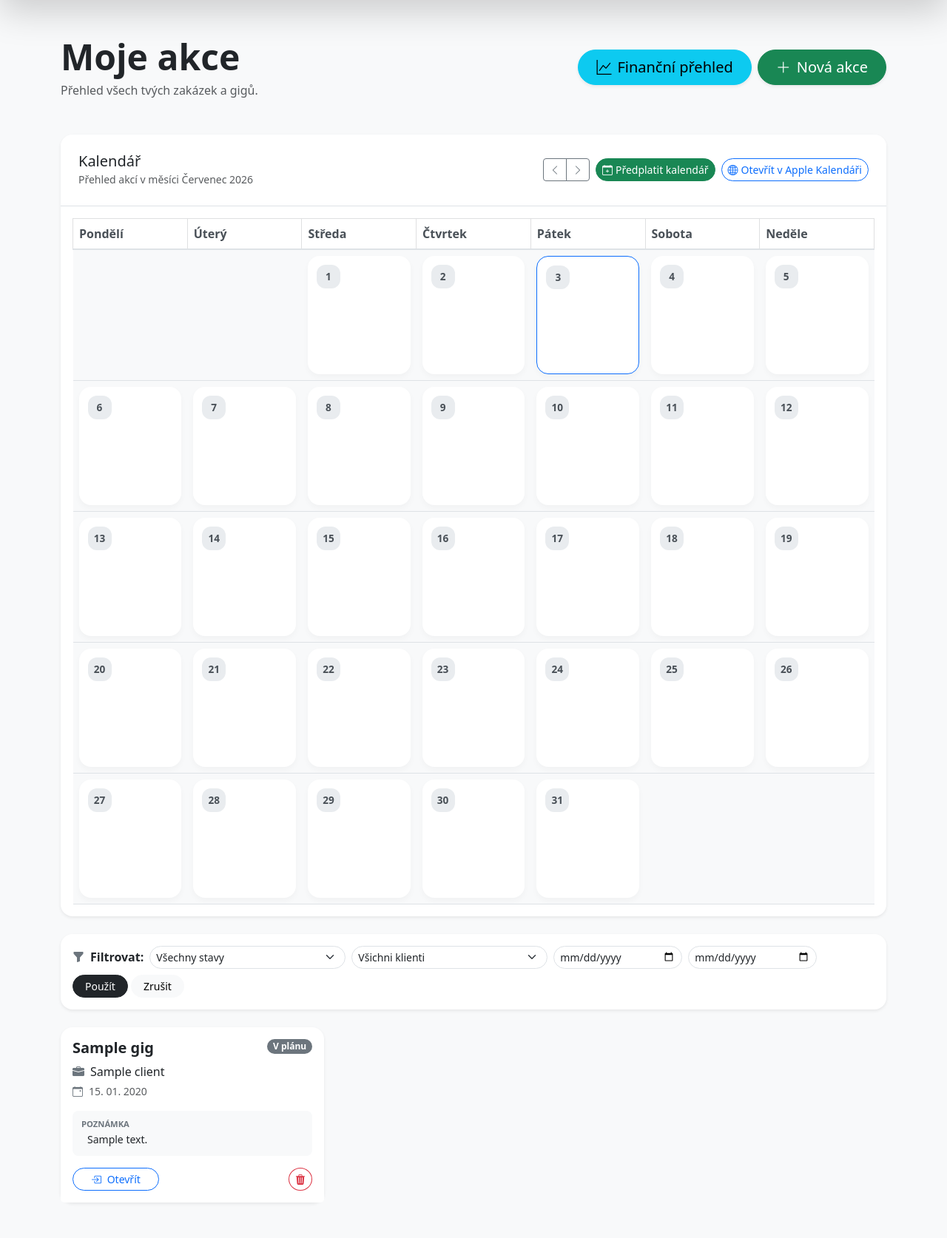
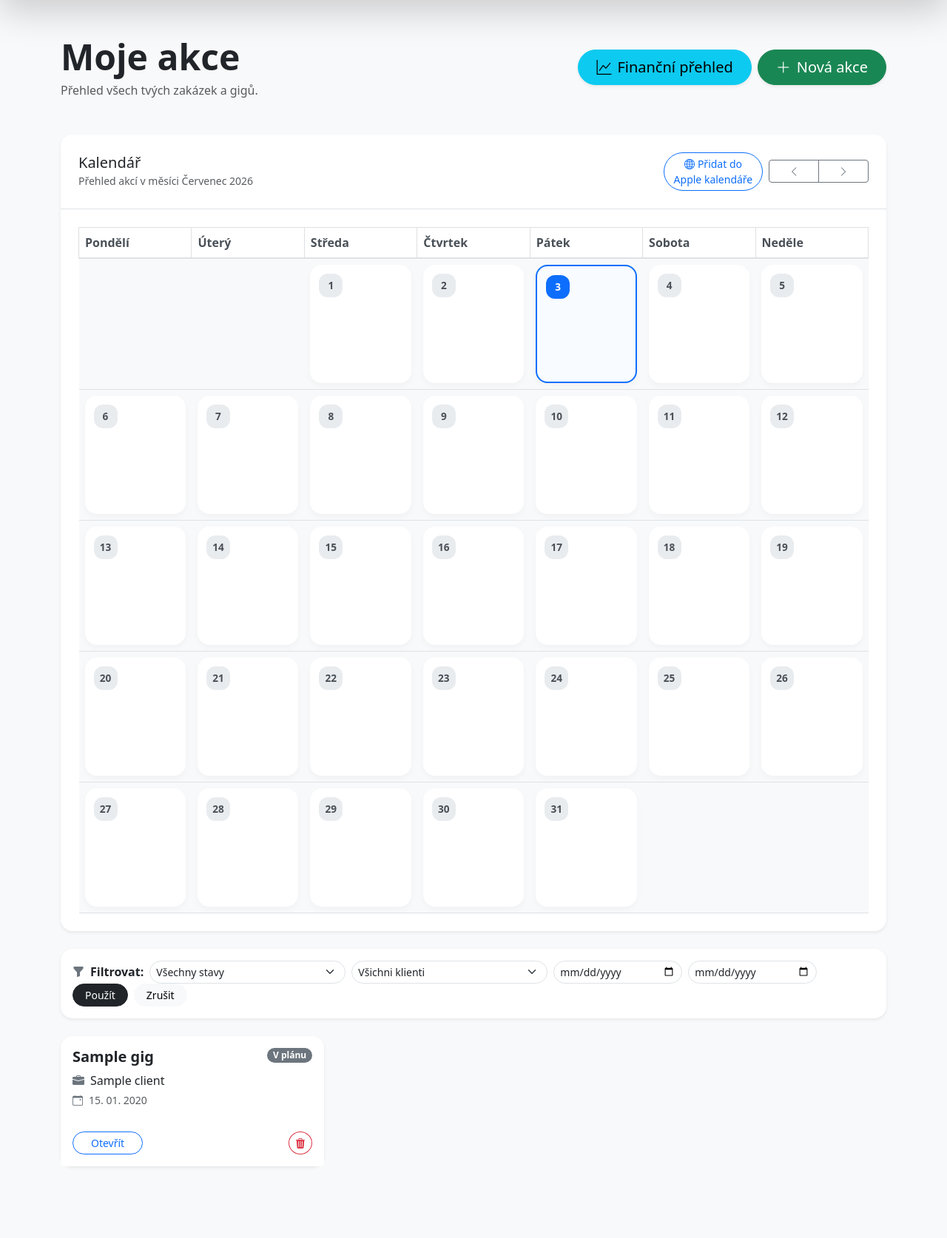
Before and after one commit to vacexx/zk4_rentapp, a Django app: page / in a window 1280 px wide. Shown: the part 92-1766 px from the top of the page at 74% size. After the commit the page ends 1670 px from the top, so only its background shows below. Run offline with Django 5.2, Linux system fonts and the light colour scheme; a user stored in the database is signed in; tables that the repository leaves empty hold one stand-in row (values such as "Sample post").

Commit message:
kalendar bug fix

```diff
--- a/app/templates/gigs/gig_list.html
+++ b/app/templates/gigs/gig_list.html
@@ -29,6 +29,7 @@
     border-radius: 1rem;
     padding: 0.75rem;
     box-shadow: 0 0.25rem 0.5rem rgba(0,0,0,0.03);
+    transition: all 0.2s ease;
 }
 .calendar-day-number {
     display: inline-flex;
@@ -55,116 +56,145 @@
     text-overflow: ellipsis;
     white-space: nowrap;
 }
+
+/* Status colors */
 .calendar-gig.planned { background: #6c757d; color: #fff; }
 .calendar-gig.ongoing { background: #ffc107; color: #212529; }
 .calendar-gig.done { background: #0d6efd; color: #fff; }
 .calendar-gig.paid { background: #198754; color: #fff; }
+
+/* Current day highlight (Desktop) */
 .calendar-day-highlight .calendar-day-card {
-    border: 1px solid #0d6efd;
+    border: 2px solid #0d6efd;
+    background-color: #f8fbff;
+}
+.calendar-day-highlight .calendar-day-number {
+    background: #0d6efd;
+    color: #fff;
 }
 .calendar-day-empty .calendar-day-card {
     background: #f1f3f5;
 }
-.calendar-legend .badge {
-    font-size: 0.75rem;
-    padding: 0.45rem 0.7rem;
+
+/* Tablet & Mobile: Vertical Stacked Week View */
+@media (max-width: 991.98px) {
+    .calendar-table, .calendar-table tbody {
+        display: block; width: 100%; border: none;
     }
-@media (max-width: 991.98px) {
-    .calendar-table th,
+    .calendar-table thead {
+        display: none; /* Hide standard headers */
+    }
+
+    /* Turn table rows (weeks) into standard vertical blocks */
+    .calendar-table tr.mobile-week-row {
+        display: block !important;
+        padding-bottom: 0.5rem;
+    }
+
+    /* JavaScript will toggle this to hide inactive weeks */
+    .calendar-table tr.d-mobile-none {
+        display: none !important;
+    }
+
+    /* Individual days become full-width vertically stacked cards */
     .calendar-table td {
-        min-width: 7.5rem;
-        padding: 0.35rem;
+        display: block;
+        width: 100%;
+        padding: 0;
+        border: none;
+        height: auto;
+        margin-bottom: 1rem; /* Space between stacked days */
     }
-    .calendar-table td {
-        height: auto;
+    .calendar-day-empty {
+        display: none !important; /* Don't show empty fillers on mobile/tablet */
     }
     .calendar-day-card {
-        min-height: 0;
-        padding: 0.65rem;
+        border: 1px solid #dee2e6;
+        border-radius: 1.25rem;
+        padding: 1.25rem;
+        height: auto;
+        box-shadow: 0 0.5rem 1rem rgba(0,0,0,0.05);
+    }
+    .mobile-day-name {
+        font-size: 0.85rem;
+        font-weight: 800;
+        text-transform: uppercase;
+        letter-spacing: 0.5px;
+        color: #6c757d;
+        margin-bottom: 0.5rem;
     }
     .calendar-gig {
-        font-size: 0.72rem;
-        padding: 0.3rem 0.45rem;
+        white-space: normal;
+        height: auto;
+        padding: 0.5rem 0.75rem;
+        font-size: 0.85rem;
+        margin-bottom: 0.35rem;
+        display: block; /* Ensure gigs stack cleanly inside the card */
     }
-}
-@media (max-width: 767.98px) {
-    .calendar-table th,
-    .calendar-table td {
-        min-width: 6rem;
-        padding: 0.25rem;
-    }
-    .calendar-day-card {
-        border-radius: 0.8rem;
-        padding: 0.6rem;
-    }
-    .calendar-day-number {
-        width: 1.85rem;
-        height: 1.85rem;
-        font-size: 0.8rem;
-    }
-    .calendar-gig {
-        padding: 0.25rem 0.4rem;
-        font-size: 0.7rem;
-    }
-    .calendar-table {
-        font-size: 0.88rem;
+
+    /* Enhanced highlight for today */
+    .calendar-day-highlight .calendar-day-card {
+        border: 2px solid #0d6efd;
+        box-shadow: 0 0.5rem 1rem rgba(13, 110, 253, 0.15);
     }
 }
 {% endblock %}
 
 {% block content %}
-    <div class="d-flex justify-content-between align-items-center mb-5">
+    <div class="d-flex flex-column flex-md-row justify-content-between align-items-md-center mb-5 gap-3">
         <div>
             <h1 class="display-5 fw-bold mb-0">Moje akce</h1>
             <p class="text-muted mt-1 mb-0">Přehled všech tvých zakázek a gigů.</p>
         </div>
-        <div class="d-flex gap-2">
-            <a href="{% url 'financial_overview' %}" class="btn btn-info btn-lg rounded-pill px-4 shadow-sm">
+        <div class="d-flex flex-wrap gap-2">
+            <a href="{% url 'financial_overview' %}" class="btn btn-info btn-lg rounded-pill px-4 shadow-sm flex-grow-1 flex-md-grow-0 text-center">
                 <i class="bi bi-graph-up me-2"></i>Finanční přehled
             </a>
-            <a href="{% url 'gig_create' %}" class="btn btn-success btn-lg rounded-pill px-4 shadow-sm">
+            <a href="{% url 'gig_create' %}" class="btn btn-success btn-lg rounded-pill px-4 shadow-sm flex-grow-1 flex-md-grow-0 text-center">
                 <i class="bi bi-plus-lg me-2"></i>Nová akce
             </a>
         </div>
     </div>
 
     <div class="card shadow-sm border-0 rounded-4 mb-4 bg-white">
-        <div class="card-header bg-white border-bottom rounded-top-4 p-4 d-flex justify-content-between align-items-center">
+        <div class="card-header bg-white border-bottom rounded-top-4 p-4 d-flex flex-column flex-md-row justify-content-between align-items-md-center gap-3">
             <div>
                 <h5 class="mb-0">Kalendář</h5>
                 <small class="text-muted">Přehled akcí v měsíci {{ calendar_data.month_name }} {{ calendar_data.year }}</small>
             </div>
             <div class="d-flex flex-column flex-sm-row gap-2 align-items-sm-center">
-                <div class="btn-group" role="group" aria-label="Měsíc přepínání">
-                    <a href="?month={{ calendar_data.prev_month }}&year={{ calendar_data.prev_year }}{% if current_status %}&status={{ current_status }}{% endif %}{% if current_client %}&client={{ current_client }}{% endif %}{% if date_from %}&date_from={{ date_from }}{% endif %}{% if date_to %}&date_to={{ date_to }}{% endif %}" class="btn btn-outline-secondary btn-sm">
+                <div class="d-flex flex-column flex-sm-row gap-2 w-100 w-sm-auto">
+                    <a href="{{ subscription_url_webcal }}" class="btn btn-outline-primary btn-sm rounded-pill w-100 text-center">
+                        <i class="bi bi-globe2 me-1"></i>Přidat do Apple kalendáře
+                    </a>
+                </div>
+                <div class="btn-group w-100 w-sm-auto" role="group">
+                    <a id="desktopPrevMonth" href="?month={{ calendar_data.prev_month }}&year={{ calendar_data.prev_year }}{% if current_status %}&status={{ current_status }}{% endif %}{% if current_client %}&client={{ current_client }}{% endif %}{% if date_from %}&date_from={{ date_from }}{% endif %}{% if date_to %}&date_to={{ date_to }}{% endif %}" class="btn btn-outline-secondary btn-sm">
                         <i class="bi bi-chevron-left"></i>
                     </a>
-                    <a href="?month={{ calendar_data.next_month }}&year={{ calendar_data.next_year }}{% if current_status %}&status={{ current_status }}{% endif %}{% if current_client %}&client={{ current_client }}{% endif %}{% if date_from %}&date_from={{ date_from }}{% endif %}{% if date_to %}&date_to={{ date_to }}{% endif %}" class="btn btn-outline-secondary btn-sm">
+                    <a id="desktopNextMonth" href="?month={{ calendar_data.next_month }}&year={{ calendar_data.next_year }}{% if current_status %}&status={{ current_status }}{% endif %}{% if current_client %}&client={{ current_client }}{% endif %}{% if date_from %}&date_from={{ date_from }}{% endif %}{% if date_to %}&date_to={{ date_to }}{% endif %}" class="btn btn-outline-secondary btn-sm">
                         <i class="bi bi-chevron-right"></i>
-                    </a>
-                </div>
-                <div class="d-flex flex-column flex-sm-row gap-2">
-                    <a href="{{ subscription_url }}" class="btn btn-success btn-sm rounded-pill">
-                        <i class="bi bi-calendar-plus me-1"></i>Předplatit kalendář
-                    </a>
-                    <a href="{{ subscription_url_webcal }}" class="btn btn-outline-primary btn-sm rounded-pill">
-                        <i class="bi bi-globe2 me-1"></i>Otevřít v Apple Kalendáři
                     </a>
                 </div>
             </div>
         </div>
-        <div class="card-body p-3">
-            <div class="table-responsive">
+        <div class="card-body p-3 p-lg-4">
+
+            <div class="d-flex d-lg-none justify-content-between align-items-center mb-4 bg-light p-2 rounded-pill">
+                <button id="btnPrevWeek" class="btn btn-sm btn-dark rounded-pill px-3">
+                    <i class="bi bi-chevron-left"></i>
+                </button>
+                <span id="mobileWeekLabel" class="fw-bold small text-uppercase text-secondary">Týden</span>
+                <button id="btnNextWeek" class="btn btn-sm btn-dark rounded-pill px-3">
+                    <i class="bi bi-chevron-right"></i>
+                </button>
+            </div>
+
+            <div class="table-responsive border-0 overflow-hidden">
                 <table class="table table-bordered calendar-table mb-0">
                     <thead class="table-light">
                         <tr>
-                            <th>Pondělí</th>
-                            <th>Úterý</th>
-                            <th>Středa</th>
-                            <th>Čtvrtek</th>
-                            <th>Pátek</th>
-                            <th>Sobota</th>
-                            <th>Neděle</th>
+                            <th>Pondělí</th><th>Úterý</th><th>Středa</th><th>Čtvrtek</th><th>Pátek</th><th>Sobota</th><th>Neděle</th>
                         </tr>
                     </thead>
                     <tbody>
@@ -174,7 +204,17 @@
                             <td class="align-top {% if not day.day %}calendar-day-empty{% elif day.day == today.day and calendar_data.month == today.month and calendar_data.year == today.year %}calendar-day-highlight{% endif %}">
                                 {% if day.day %}
                                 <div class="calendar-day-card">
-                                    <div class="d-flex justify-content-between align-items-start mb-2">
+                                    <div class="d-block d-lg-none mobile-day-name">
+                                        {% if forloop.counter0 == 0 %}Pondělí
+                                        {% elif forloop.counter0 == 1 %}Úterý
+                                        {% elif forloop.counter0 == 2 %}Středa
+                                        {% elif forloop.counter0 == 3 %}Čtvrtek
+                                        {% elif forloop.counter0 == 4 %}Pátek
+                                        {% elif forloop.counter0 == 5 %}Sobota
+                                        {% elif forloop.counter0 == 6 %}Neděle{% endif %}
+                                    </div>
+
+                                    <div class="d-flex justify-content-between align-items-center mb-3">
                                         <span class="calendar-day-number">{{ day.day }}</span>
                                         {% if day.gigs %}
                                             <span class="badge bg-secondary">{{ day.gigs|length }} akce</span>
@@ -200,10 +240,10 @@
     <div class="card shadow-sm border-0 rounded-4 mb-4 bg-white">
         <div class="card-body p-3">
             <form method="GET" class="row g-2 align-items-center">
-            <div class="col-md-auto">
+                <div class="col-12 col-md-auto mb-2 mb-md-0">
                     <i class="bi bi-funnel-fill text-secondary me-2"></i><strong>Filtrovat:</strong>
                 </div>
-            <div class="col-md-3">
+                <div class="col-6 col-md-3">
                     <select name="status" class="form-select form-select-sm rounded-pill">
                         <option value="">Všechny stavy</option>
                         <option value="planned" {% if current_status == 'planned' %}selected{% endif %}>V plánu</option>
@@ -212,7 +252,7 @@
                         <option value="paid" {% if current_status == 'paid' %}selected{% endif %}>Zaplaceno</option>
                     </select>
                 </div>
-            <div class="col-md-3">
+                <div class="col-6 col-md-3">
                     <select name="client" class="form-select form-select-sm rounded-pill">
                         <option value="">Všichni klienti</option>
                         {% for client in clients %}
@@ -220,15 +260,15 @@
                         {% endfor %}
                     </select>
                 </div>
-            <div class="col-md-2">
+                <div class="col-6 col-md-2">
                     <input type="date" name="date_from" value="{{ date_from }}" class="form-control form-control-sm rounded-pill" placeholder="Od" />
                 </div>
-            <div class="col-md-2">
+                <div class="col-6 col-md-2">
                     <input type="date" name="date_to" value="{{ date_to }}" class="form-control form-control-sm rounded-pill" placeholder="Do" />
                 </div>
-            <div class="col-md-auto">
-                <button type="submit" class="btn btn-dark btn-sm rounded-pill px-3">Použít</button>
-                <a href="{% url 'gig_list' %}" class="btn btn-light btn-sm rounded-pill px-3">Zrušit</a>
+                <div class="col-12 col-md-auto mt-2 mt-md-0 d-flex gap-2">
+                    <button type="submit" class="btn btn-dark btn-sm rounded-pill px-3 flex-grow-1 flex-md-grow-0">Použít</button>
+                    <a href="{% url 'gig_list' %}" class="btn btn-light btn-sm rounded-pill px-3 flex-grow-1 flex-md-grow-0 text-center">Zrušit</a>
                 </div>
             </form>
         </div>
@@ -243,42 +283,17 @@
                         <h5 class="card-title fw-bold mb-0">
                             <a href="{% url 'gig_detail' gig.id %}" class="text-decoration-none text-dark">{{ gig.name }}</a>
                         </h5>
-
-                        {% if gig.status == 'planned' %}
-                            <span class="badge bg-secondary rounded-pill">V plánu</span>
-                        {% elif gig.status == 'ongoing' %}
-                            <span class="badge bg-warning text-dark rounded-pill">Probíhá</span>
-                        {% elif gig.status == 'done' %}
-                            <span class="badge bg-primary rounded-pill">Hotovo</span>
-                        {% elif gig.status == 'paid' %}
-                            <span class="badge bg-success rounded-pill">Zaplaceno</span>
-                        {% else %}
-                            <span class="badge bg-secondary rounded-pill">Neznámý</span>
-                        {% endif %}
+                        {% if gig.status == 'planned' %}<span class="badge bg-secondary rounded-pill">V plánu</span>
+                        {% elif gig.status == 'ongoing' %}<span class="badge bg-warning text-dark rounded-pill">Probíhá</span>
+                        {% elif gig.status == 'done' %}<span class="badge bg-primary rounded-pill">Hotovo</span>
+                        {% elif gig.status == 'paid' %}<span class="badge bg-success rounded-pill">Zaplaceno</span>{% endif %}
                     </div>
                     <div class="mb-1"><i class="bi bi-briefcase-fill me-2 text-secondary"></i>{{ gig.client.name|default:"Bez klienta" }}</div>
-
-                    <div class="text-muted small mb-3">
-                        <div><i class="bi bi-calendar-event me-2 text-secondary"></i>{{ gig.date|date:"d. m. Y" }}</div>
+                    <div class="text-muted small mb-3"><div><i class="bi bi-calendar-event me-2 text-secondary"></i>{{ gig.date|date:"d. m. Y" }}</div></div>
                 </div>
-
-                    {% if gig.notes %}
-                    <div class="p-1 bg-light rounded-3 mt-auto">
-                        <small class="ms-2 text-secondary fw-bold text-uppercase" style="font-size: 0.7rem;">Poznámka</small>
-                        <p class="ms-3 mb-2 text-dark small mb-0 note-text" title="{{ gig.notes }}">
-                            {{ gig.notes }}
-                        </p>
-                    </div>
-                    {% endif %}
-                </div>
-
                 <div class="card-footer bg-white border-top-0 pt-0 pb-3 mt-auto d-flex justify-content-between align-items-center">
-                    <a href="{% url 'gig_detail' gig.id %}" class="btn btn-sm btn-outline-primary rounded-pill px-4">
-                        <i class="bi bi-box-arrow-in-right me-1"></i> Otevřít
-                    </a>
-                    <a href="{% url 'gig_delete' gig.id %}" class="btn btn-sm btn-outline-danger rounded-circle" title="Smazat akci">
-                        <i class="bi bi-trash3-fill"></i>
-                    </a>
+                    <a href="{% url 'gig_detail' gig.id %}" class="btn btn-sm btn-outline-primary rounded-pill px-4">Otevřít</a>
+                    <a href="{% url 'gig_delete' gig.id %}" class="btn btn-sm btn-outline-danger rounded-circle"><i class="bi bi-trash3-fill"></i></a>
                 </div>
             </div>
         </div>
@@ -287,10 +302,83 @@
             <div class="alert alert-info border-0 shadow-sm rounded-4 text-center py-5">
                 <i class="bi bi-info-circle display-4 d-block mb-3"></i>
                 <h4 class="alert-heading">Zatím tu je prázdno</h4>
-                <p>Nebyly nalezeny žádné akce. Klikni na tlačítko "Nová akce" a začni účtovat!</p>
             </div>
         </div>
         {% endfor %}
     </div>
-</div>
+
+    <script>
+        document.addEventListener('DOMContentLoaded', function() {
+            const tabletBreakpoint = 992; // Bootstrap 'lg' breakpoint
+
+            // Activate only on tablet and mobile
+            if (window.innerWidth >= tabletBreakpoint) return;
+
+            const weeks = document.querySelectorAll('.calendar-table tbody tr');
+            const btnPrev = document.getElementById('btnPrevWeek');
+            const btnNext = document.getElementById('btnNextWeek');
+            const label = document.getElementById('mobileWeekLabel');
+
+            // Fetch month URLs from existing desktop buttons
+            const prevMonthUrl = document.getElementById('desktopPrevMonth').href;
+            const nextMonthUrl = document.getElementById('desktopNextMonth').href;
+
+            let currentWeekIndex = 0;
+
+            // Find the week containing "today", otherwise default to the first week
+            weeks.forEach((week, index) => {
+                week.classList.add('mobile-week-row', 'd-mobile-none');
+                if (week.querySelector('.calendar-day-highlight')) {
+                    currentWeekIndex = index;
+                }
+            });
+
+            function showWeek(index) {
+                // Hide all weeks, show target
+                weeks.forEach(w => w.classList.add('d-mobile-none'));
+                const activeWeek = weeks[index];
+                activeWeek.classList.remove('d-mobile-none');
+                label.innerText = `Týden ${index + 1} / ${weeks.length}`;
+
+                // Smoothly snap to the top of the current day card if applicable
+                setTimeout(() => {
+                    const todayCard = activeWeek.querySelector('.calendar-day-highlight');
+                    if (todayCard) {
+                        todayCard.scrollIntoView({ behavior: 'smooth', block: 'start' });
+                    }
+                }, 150);
+            }
+
+            btnPrev.addEventListener('click', function() {
+                if (currentWeekIndex > 0) {
+                    currentWeekIndex--;
+                    showWeek(currentWeekIndex);
+                } else {
+                    window.location.href = prevMonthUrl; // Jump to previous month
+                }
+            });
+
+            btnNext.addEventListener('click', function() {
+                if (currentWeekIndex < weeks.length - 1) {
+                    currentWeekIndex++;
+                    showWeek(currentWeekIndex);
+                } else {
+                    window.location.href = nextMonthUrl; // Jump to next month
+                }
+            });
+
+            // Initialize
+            if (weeks.length > 0) showWeek(currentWeekIndex);
+
+            // Handle device rotation
+            window.addEventListener('resize', function() {
+                if (window.innerWidth >= tabletBreakpoint) {
+                    weeks.forEach(w => w.classList.remove('d-mobile-none', 'mobile-week-row'));
+                } else {
+                    weeks.forEach(w => w.classList.add('mobile-week-row', 'd-mobile-none'));
+                    if(weeks[currentWeekIndex]) weeks[currentWeekIndex].classList.remove('d-mobile-none');
+                }
+            });
+        });
+    </script>
 {% endblock %}
```
Lines whose indentation alone changed are shown as unchanged.
